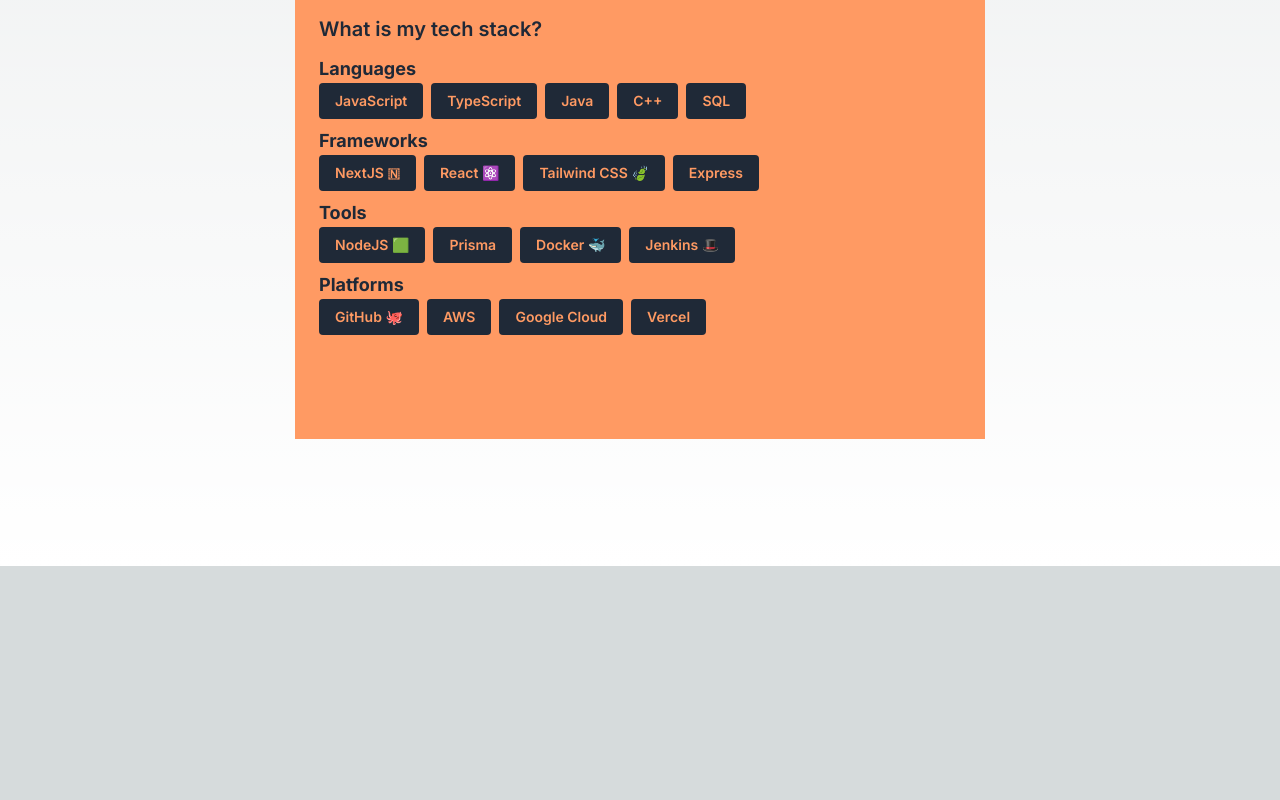
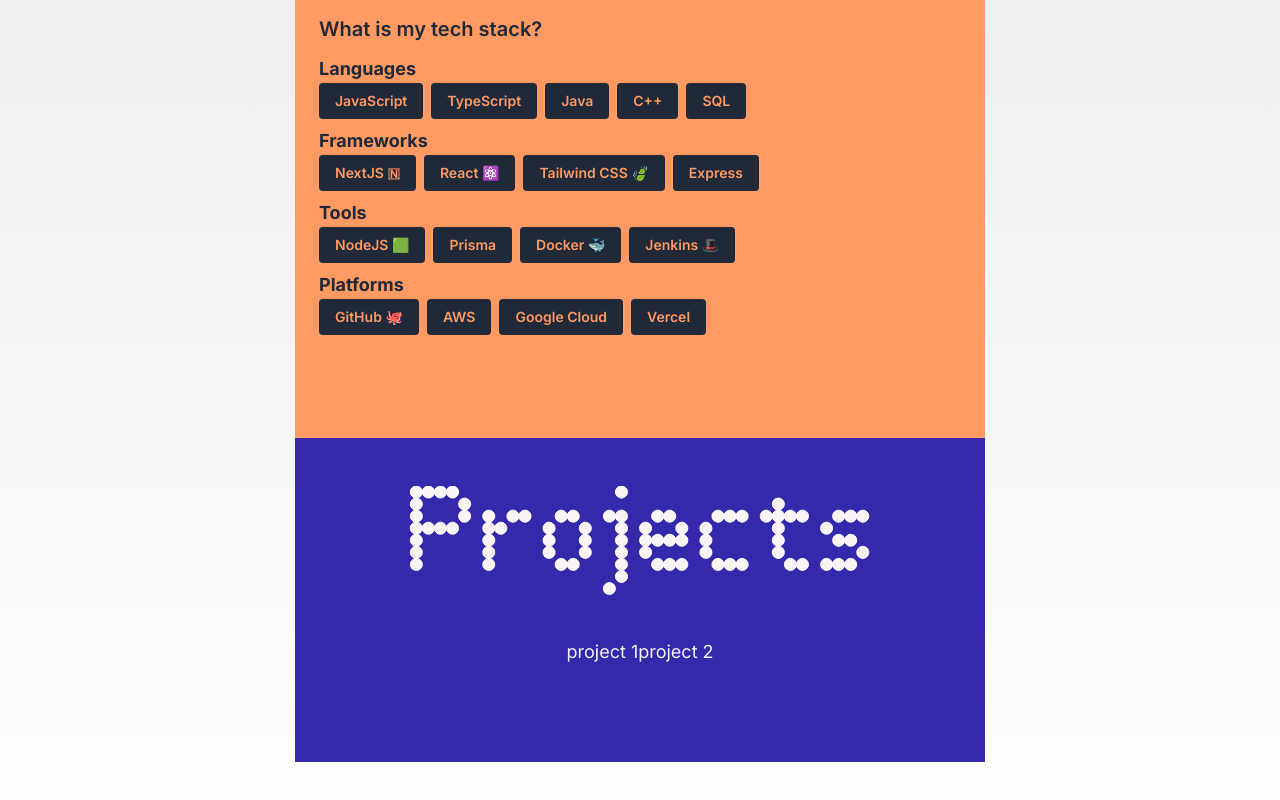
Before and after one commit to TheRohit/portfolio-2, a Next.js app: page / in a window 1280 px wide. Shown: the part 1326-2126 px from the top of the page. Before the commit the page ends 1892 px from the top, so only its background shows below. Built offline with nearby package versions, Linux system fonts and the light colour scheme.

Commit message:
next up shadcn

```diff
--- a/src/app/page.tsx
+++ b/src/app/page.tsx
@@ -1,6 +1,7 @@
 import Avatar from "@/components/Avatar";
 import Details from "@/components/Details";
 import Name from "@/components/Name";
+import Projects from "@/components/Projects";
 import SectionDivider from "@/components/SectionDivider";
 import TechStack from "@/components/TechStack";
 
@@ -19,6 +20,10 @@ export default function Home() {
       <section id="section-tech" className="hSection bg-brand-accent pb-24 pt-12 font-bold text-gray-800">
       <TechStack/>
       </section>
+      <section id="section-experience" className="hSection bg-brand pb-24 text-gray-100">
+      <Projects/>
+
+      </section>
     </main>
   );
 }
--- /dev/null
+++ b/src/components/Projects.tsx
@@ -0,0 +1,31 @@
+import { FC } from "react";
+import Svgpro from "./images/projext-text-white.svg";
+import Image from "next/image";
+interface ProjectsProps {}
+
+const Projects: FC<ProjectsProps> = ({}) => {
+  return (
+    <div  >
+      <Image
+        src={Svgpro}
+        alt="projects"
+        className="active mt-12 flex w-full flex-col items-center justify-center"
+        aria-hidden="true"
+
+
+      />
+
+      <div className="flex justify-center">
+        <div>
+            project 1
+        </div>
+        <div>
+            project 2
+        </div>
+      </div>
+    </div>
+
+  );
+};
+
+export default Projects;
```
Also changed, not shown: src/components/images/project-text.svg (added), src/components/images/projext-text-white.svg (added).
